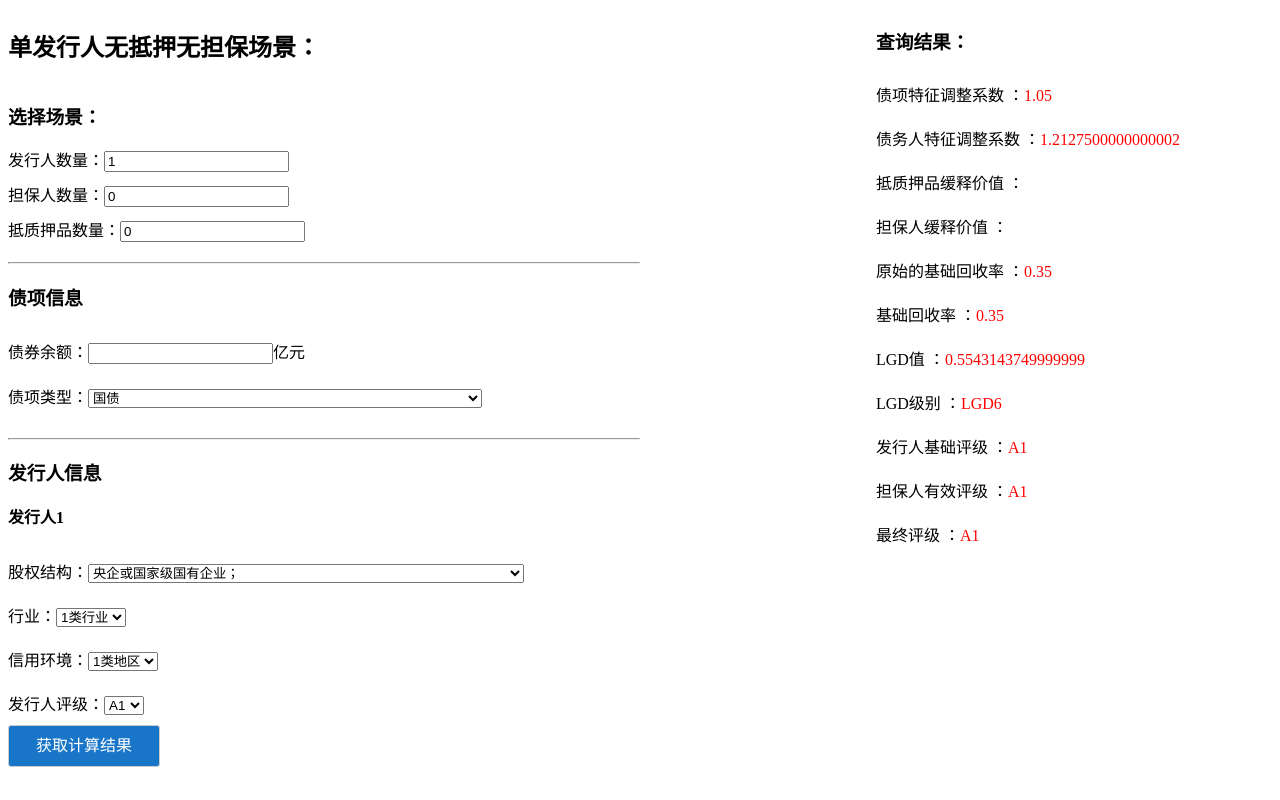
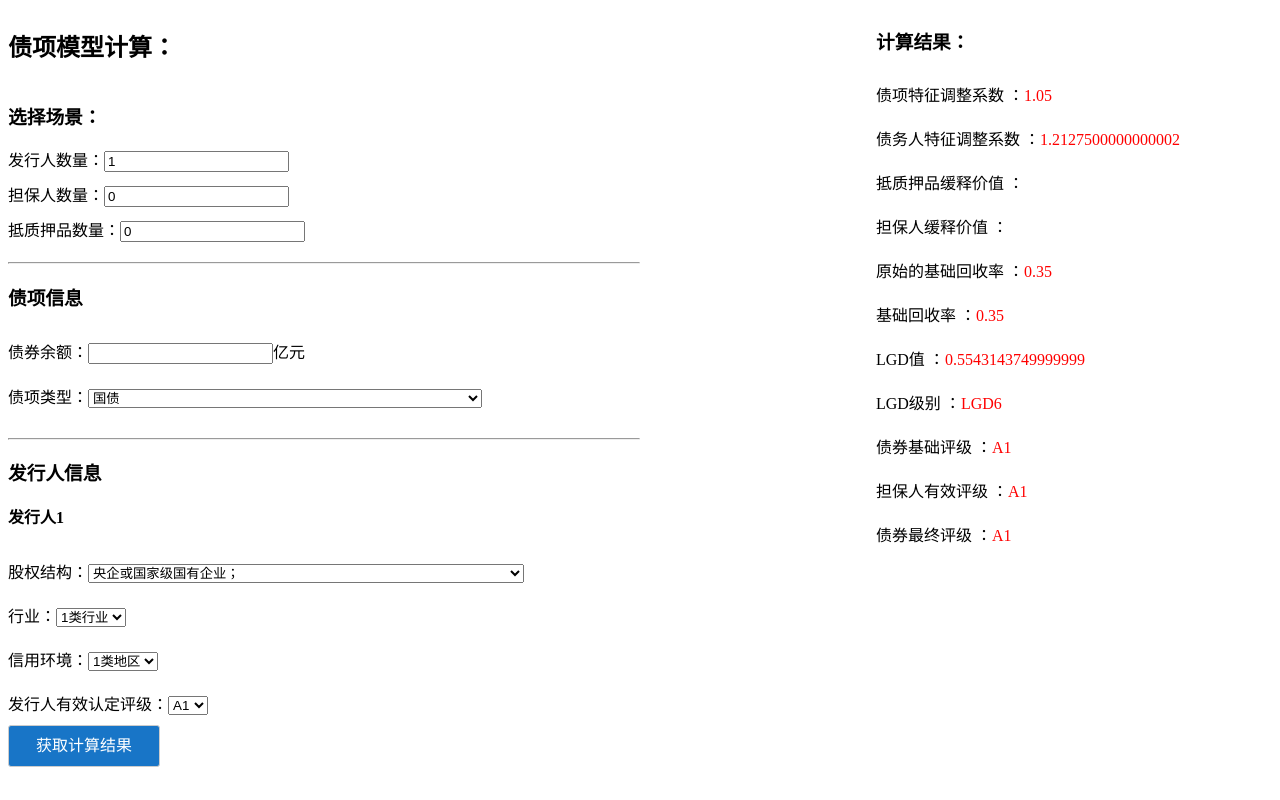
Before and after one commit to Create-life/dc-test, a Vue app: page / in a window 1280 px wide. Both pictures are taken after a click on the element "获取计算结果". Built offline with nearby package versions, Linux system fonts and the light colour scheme.

Commit message:
修改命名

```diff
--- a/src/App.vue
+++ b/src/App.vue
@@ -1,7 +1,7 @@
 <template>
   <div class="container">
     <div class="left">
-      <h2>单发行人无抵押无担保场景：</h2>
+      <h2>债项模型计算：</h2>
 
       <div>
         <h3 style="display: inline-block;">选择场景：</h3>
@@ -68,7 +68,7 @@
           </div>
           <!-- 发行人评级 -->
           <div class="form-group" v-if="companyNum==1">
-            <label>发行人评级：</label>
+            <label>发行人有效认定评级：</label>
             <select name="Company_nature" v-model="companyScale">
               <option v-for="item in scaleList" :key="item.id" :value="item.id">{{item.rating}}</option>
             </select>
@@ -89,7 +89,7 @@
         <div v-for="(pledge, index) in pledgeList" :key="index" >
           <h4 style="margin-top: 10px;">抵质押品{{index+1}}</h4>
           <div class="form-group">
-            <label>抵制押品金额：</label>
+            <label>抵制押金额：</label>
             <input type="number" name="Company_nature" v-model="pledge.pledgePrice"/>
           </div>
           <!-- 抵质押品独立性 -->
@@ -158,7 +158,7 @@
           </div>
           <!-- 担保人评级 -->
           <div class="form-group" v-if="guarantorNum==1">
-            <label>担保人评级 ：</label>
+            <label>担保人有效认定评级 ：</label>
             <select v-model="guarantorScale">
               <option v-for="item in scaleList" :key="item.id" :value="item.id">{{item.rating}}</option>
             </select>
@@ -174,7 +174,7 @@
     </div>
 
     <div class="result" v-if="LGDLevel" id="result">
-      <h3>查询结果：</h3>
+      <h3>计算结果：</h3>
       <div class="form-group">
         <span>债项特征调整系数</span> ：<span style="color: red;">{{bondFeatureAdjustCoefficient}}</span>
       </div>
@@ -200,13 +200,13 @@
         <span>LGD级别</span> ：<span style="color: red;">{{LGDLevel}}</span>
       </div>
       <div class="form-group">
-        <span>发行人基础评级</span> ：<span style="color: red;">{{companyBasisRating}}</span>
+        <span>债券基础评级</span> ：<span style="color: red;">{{companyBasisRating}}</span>
       </div>
       <div class="form-group">
         <span>担保人有效评级</span> ：<span style="color: red;">{{guaranterRating}}</span>
       </div>
       <div class="form-group">
-        <span>最终评级</span> ：<span style="color: red;">{{finallyRating}}</span>
+        <span>债券最终评级</span> ：<span style="color: red;">{{finallyRating}}</span>
       </div>
     </div>
   </div>
@@ -396,11 +396,11 @@ export default {
       this.getLGDValue();
       // LGD映射
       this.getLGDLevel();
-      // 发行人基础评级
+      // 债券基础评级
       this.getCompanyBasisRating();
       // 担保人有效评级
       this.getGuaranterRating();
-      // 最终评级
+      // 债券最终评级
       this.getFinallyRating();
     },
     // 债项特征调整系数:等于债项类型
--- a/static/data/pledge/PLEDGE_CONTROL.json
+++ b/static/data/pledge/PLEDGE_CONTROL.json
@@ -1,6 +1,6 @@
 {
   "factorCode": "PLEDGE_CONTROL",
-  "factorName": "抵质押物控制力",
+  "factorName": "抵质押控制力",
   "options": [
     { "id": 10000000001761, "name": "无追偿障碍的不动产或动产，由可信赖的关联方或第三方控制", "ratio": 1.0 },
     { "id": 10000000001762, "name": "追偿有一定障碍的动产，或者动产存放地点相对固定", "ratio": 0.7 },
--- a/static/data/pledge/PLEDGE_TYPE.json
+++ b/static/data/pledge/PLEDGE_TYPE.json
@@ -1,6 +1,6 @@
 {
   "factorCode": "PLEDGE_TYPE",
-  "factorName": "抵质押品类型",
+  "factorName": "抵质押类型",
   "options": [
 
     { "id": 10000000001709, "name":   "位于一线城市的住宅用地土地使用权;商业用地土地使用权;商住用地土地使用权", "ratio": 0.7 },
```
